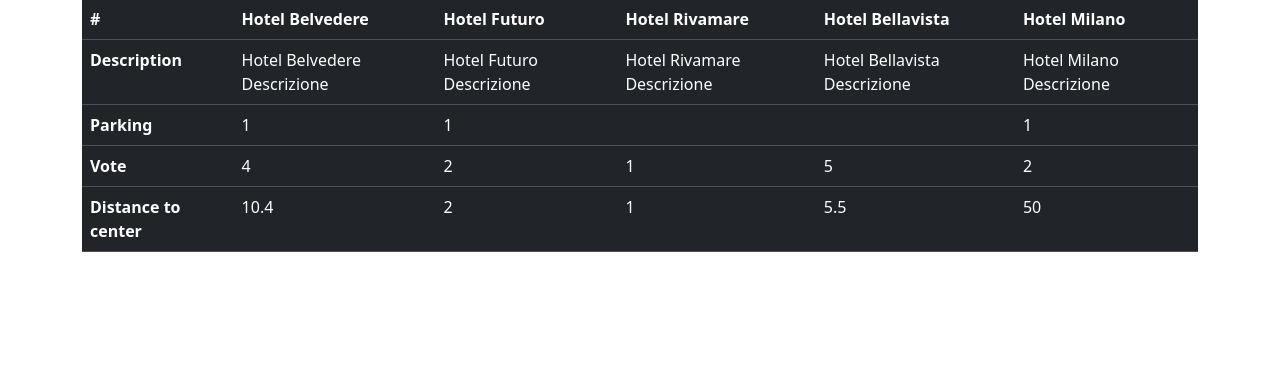
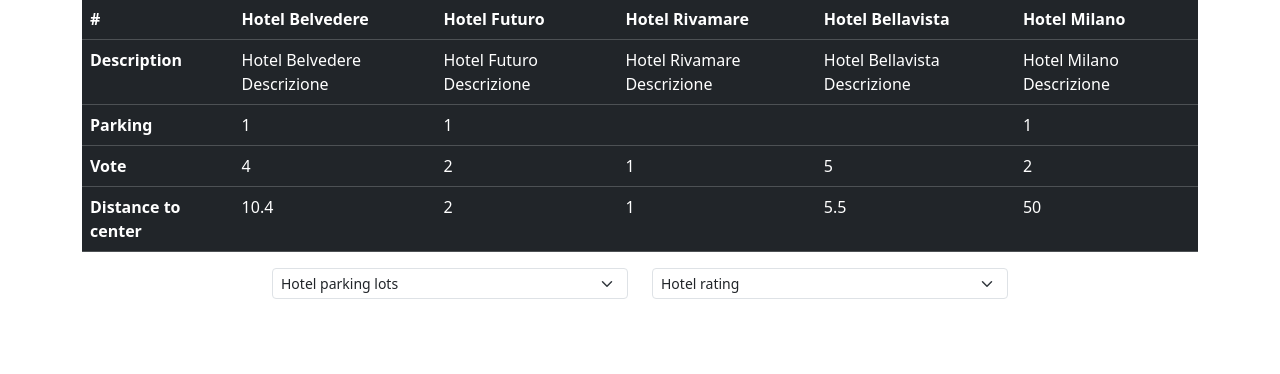
Before and after one commit to PlacidoBonfiglio/php-hotel, a PHP site: page / in a window 1280 px wide. Shown: the part 153-527 px from the top of the page. Run offline with PHP 8.4, Linux system fonts and the light colour scheme.

Commit message:
added form

```diff
--- a/index.php
+++ b/index.php
@@ -100,6 +100,31 @@ $hotels = [
                 </tbody>
             </table>
 
+
+            <form>
+                <div class="row justify-content-center">
+                    <div class="col-4">
+                        <select class="form-select form-select-sm" aria-label="Small select example">
+                            <option value="all" selected>Hotel parking lots</option>
+                            <option value="with-parking-lots">Parking lots only</option>
+                        </select>
+                    </div>
+
+                    <div class="col-4">
+                        <select class="form-select form-select-sm" aria-label="Small select example">
+                            <option value="all" selected>Hotel rating</option>
+                            <option value="1-star">1 Star</option>
+                            <option value="2-stars">2 Stars</option>
+                            <option value="4-stars">3 Stars</option>
+                            <option value="5-stars">4 Stars</option>
+                        </select>
+                    </div>
+                </div>
+
+
+
+            </form>
+
         </div>
     </main>
 </body>
```
